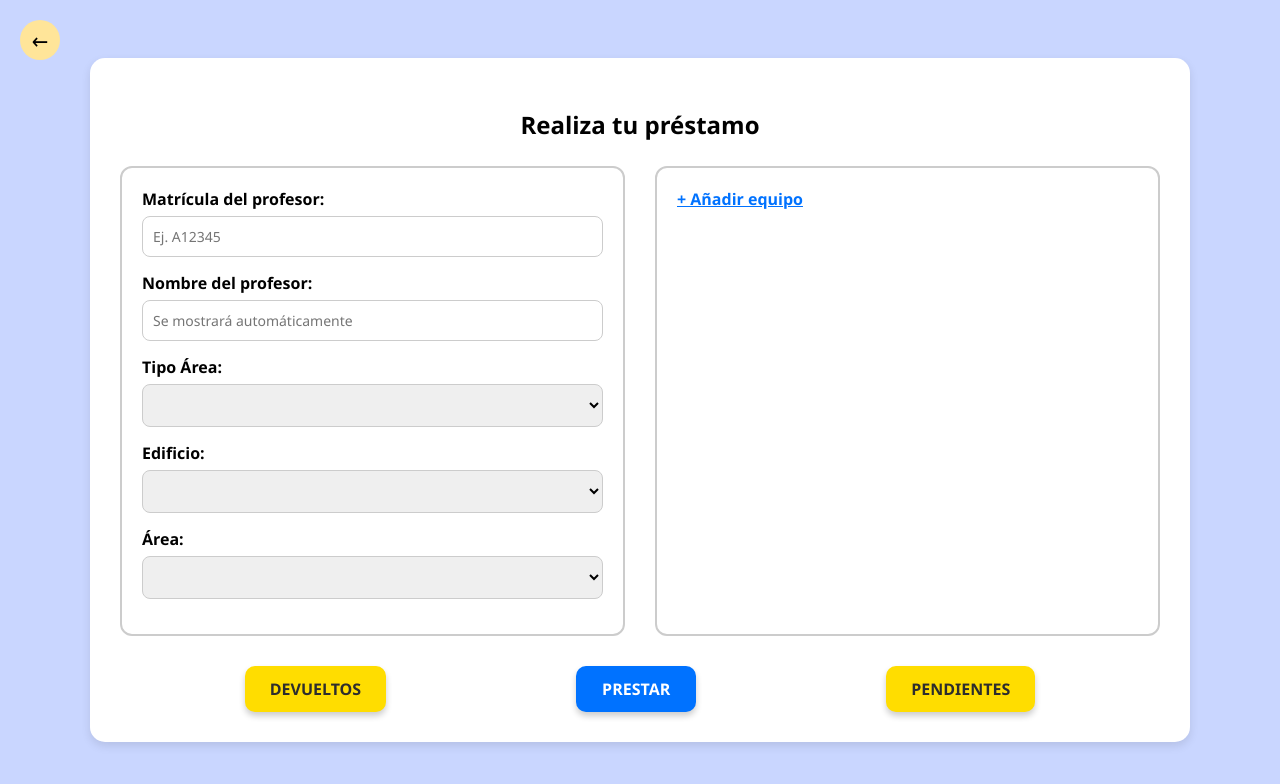
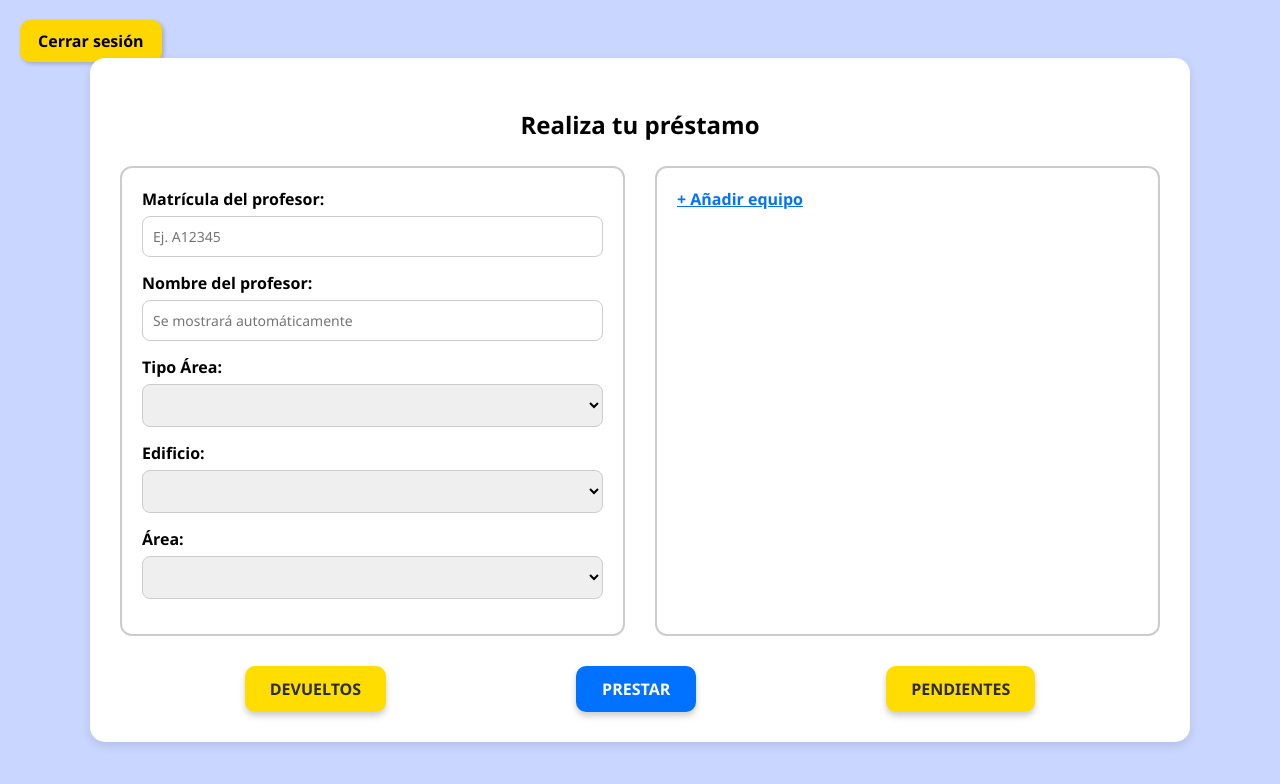
Before and after one commit to Roberstxx/Gestor-de-prestamos-CIC, a plain HTML site: page templates/User/Prestamos.html in a window 1280 px wide. Drawn offline with Linux system fonts and the light colour scheme; no server answers.

Commit message:
Update Prestamos.html

```diff
--- a/templates/User/Prestamos.html
+++ b/templates/User/Prestamos.html
@@ -174,6 +174,27 @@
       padding-right: 8px;
     }
 
+    .logout-btn {
+  position: absolute;
+  top: 20px;
+  left: 20px;
+  background-color: #FFD700; /* Amarillo */
+  color: #000000;
+  border: none;
+  padding: 10px 18px;
+  font-weight: bold;
+  font-size: 1rem;
+  border-radius: 10px;
+  box-shadow: 2px 2px 4px rgba(0,0,0,0.2);
+  cursor: pointer;
+  transition: background 0.3s ease;
+}
+
+.logout-btn:hover {
+  background-color: #e6c200; /* Amarillo más oscuro */
+}
+
+
     /* === NOTIFICACIONES (TOAST) === */
     .toast {
       position: fixed;
@@ -203,7 +224,8 @@
 </head>
 
 <body>
-  <a href="#" class="back-btn" title="Volver">&larr;</a>
+  <button class="logout-btn" onclick="cerrarSesion()">Cerrar sesión</button>
+
 
   <div class="main-container">
     <h2>Realiza tu préstamo</h2>
@@ -422,8 +444,14 @@
             document.getElementById('nombre-profesor').value = "";
             document.getElementById('profesor_id').value = "";
           }
+
+
         });
     });
+    function cerrarSesion() {
+  localStorage.clear(); // Borra todos los datos de sesión
+  window.location.href = '/login'; // Redirige al login
+}
   </script>
 </body>
 
```
